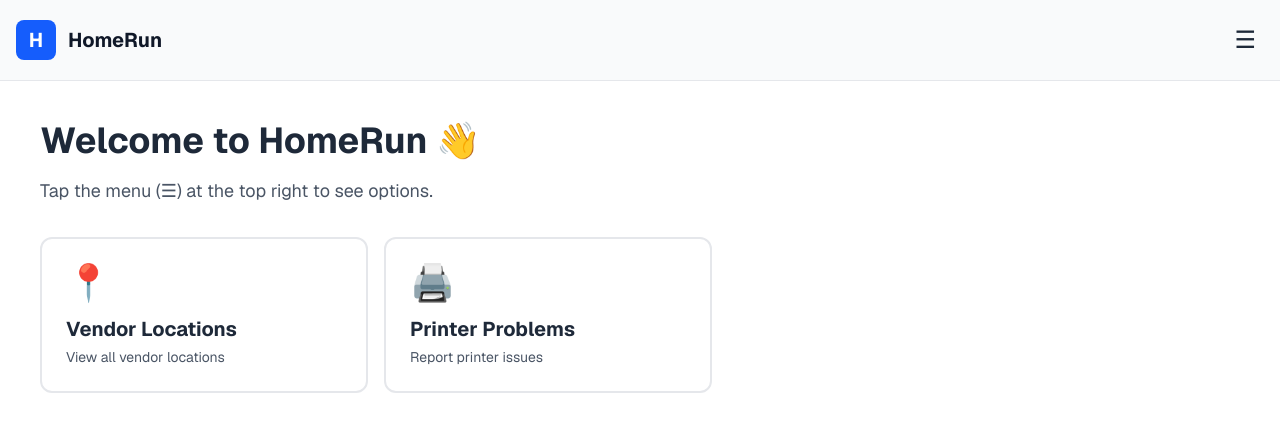
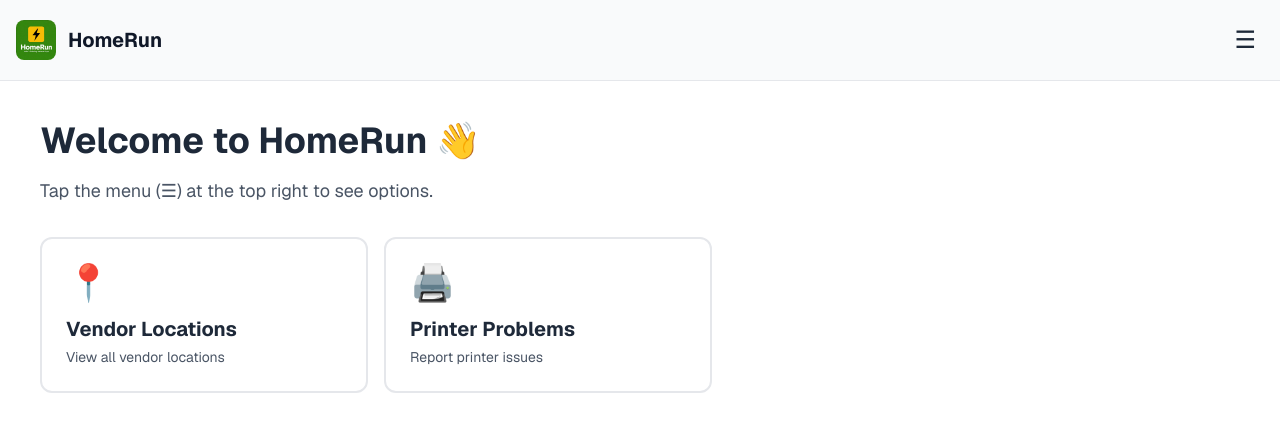
Before and after one commit to tharunpotla-code/Inward, a Next.js app: page / in a window 1280 px wide. Shown: the top 432 px of the page. Built offline with nearby package versions, Linux system fonts and the light colour scheme.

Commit message:
updation

```diff
--- a/app/page.tsx
+++ b/app/page.tsx
@@ -1,5 +1,6 @@
 "use client";
 import Link from "next/link";
+import Image from "next/image";
 import { useState } from "react";
 
 export default function Home() {
@@ -11,9 +12,13 @@
       {/* Top Header */}
       <header className="bg-gray-50 border-b border-gray-200 p-4 flex items-center justify-between">
         <div className="flex items-center gap-3">
-          <div className="w-10 h-10 bg-blue-600 rounded-lg flex items-center justify-center text-white font-bold text-xl">
-            H
-          </div>
+          <Image
+            src="/logo.png"
+            alt="HomeRun Logo"
+            width={40}
+            height={40}
+            className="rounded-lg"
+          />
           <h1 className="text-xl font-bold text-gray-900">HomeRun</h1>
         </div>
 
```
